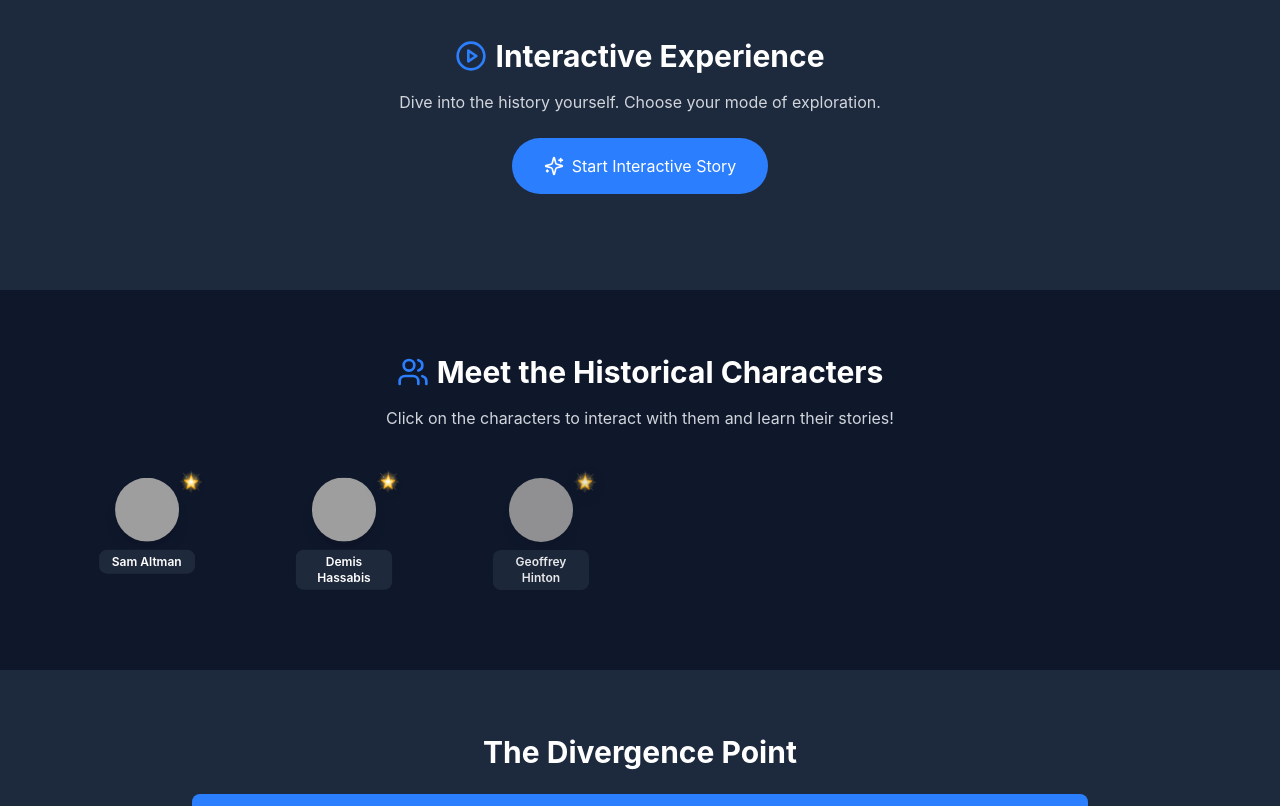
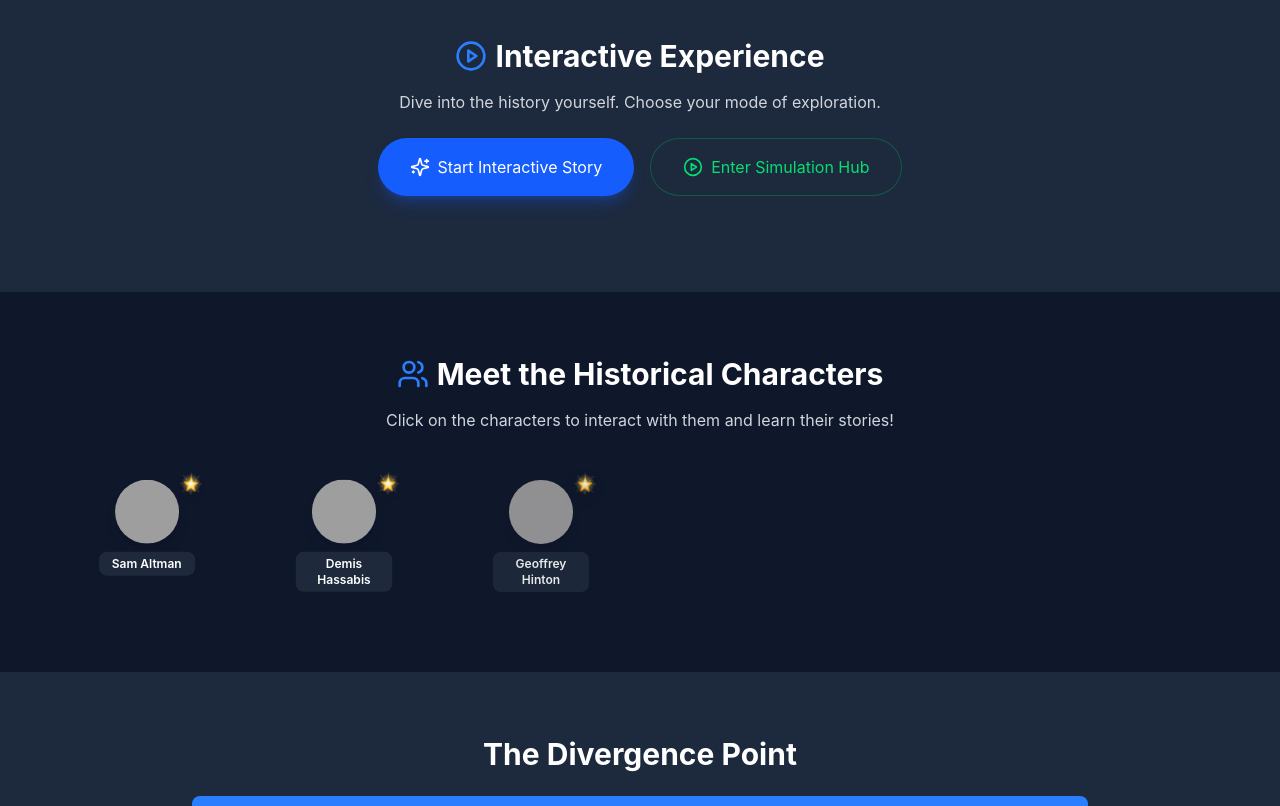
Before and after one commit to abdurshd/multiversity, a React (Vite) app: page /chapters/ai-revolution in a window 1280 px wide. Shown: the part 1000-1806 px from the top of the page. Built offline with nearby package versions, Linux system fonts and the light colour scheme; grey boxes are pictures that could not be loaded.

Commit message:
feat: introduce Simulation Hub, remove Sparkles icon, and add linked timeline ID to interactive choices.

```diff
--- a/src/App.tsx
+++ b/src/App.tsx
@@ -5,6 +5,7 @@
 import ChaptersPage from './pages/ChaptersPage';
 import ChapterDetail from './pages/ChapterDetail';
 import TimelineExplorer from './pages/TimelineExplorer';
+import SimulationHub from './pages/SimulationHub';
 import ComparisonMode from './pages/ComparisonMode';
 import { NotFoundPage } from './pages/NotFoundPage';
 import DocumentationPage from './pages/DocumentationPage';
@@ -25,6 +26,7 @@
             <Route path="/" element={<LandingPage />} />
             <Route path="/chapters" element={<ChaptersPage />} />
             <Route path="/chapters/:id" element={<ChapterDetail />} />
+            <Route path="/simulation/:chapterId" element={<SimulationHub />} />
             <Route path="/timeline/:chapterId/:timelineId" element={<TimelineExplorer />} />
             <Route path="/compare" element={<ComparisonMode />} />
             <Route path="/documentation" element={<DocumentationPage />} />
--- a/src/components/common/Footer.tsx
+++ b/src/components/common/Footer.tsx
@@ -1,6 +1,6 @@
 import React from 'react';
 import { Link } from 'react-router-dom';
-import { Github, Twitter, Mail, Sparkles, ArrowRight } from 'lucide-react';
+import { Github, Twitter, Mail, ArrowRight } from 'lucide-react';
 import { useTranslation } from 'react-i18next';
 
 export const Footer: React.FC = () => {
@@ -31,7 +31,6 @@
               to="/chapters"
               className="flex-1 inline-flex items-center justify-center space-x-2 rounded-2xl bg-blue-600 hover:bg-blue-700 px-5 py-3 text-white font-semibold shadow-lg shadow-blue-600/30 transition-colors"
             >
-              <Sparkles className="w-5 h-5" />
               <span>{t('common-nav:nav.chapters')}</span>
             </Link>
             <Link
--- a/src/components/common/NavigationHeader.tsx
+++ b/src/components/common/NavigationHeader.tsx
@@ -1,7 +1,7 @@
 import React, { useMemo, useState } from 'react';
 import { useTranslation } from 'react-i18next';
 import { Link, useLocation } from 'react-router-dom';
-import { Home, BookOpen, GitBranch, Menu, X, Sparkles } from 'lucide-react';
+import { Home, BookOpen, GitBranch, Menu, X } from 'lucide-react';
 import MultiversityIcon from '../icons/MultiversityIcon';
 import LanguageSwitcher from './LanguageSwitcher';
 
@@ -71,7 +71,6 @@
               to="/chapters"
               className="inline-flex items-center space-x-2 rounded-full bg-white/10 px-5 py-2 text-sm font-semibold text-white backdrop-blur-sm transition hover:bg-white/20"
             >
-              <Sparkles className="w-4 h-4 text-amber-300" />
               <span>{t('common-ui:buttons.explore')}</span>
             </Link>
           </nav>
@@ -110,7 +109,6 @@
               onClick={closeMenu}
               className="flex items-center justify-center space-x-2 rounded-xl border border-white/10 px-3 py-3 text-sm font-semibold text-white"
             >
-              <Sparkles className="w-4 h-4 text-amber-300" />
               <span>{t('common-ui:buttons.explore')}</span>
             </Link>
             <div className="pt-2 flex justify-center">
--- a/src/pages/ChapterDetail.tsx
+++ b/src/pages/ChapterDetail.tsx
@@ -286,13 +286,24 @@
             <div className="flex flex-col sm:flex-row gap-4 justify-center">
               <motion.button
                 onClick={() => setShowStory(!showStory)}
-                className="bg-blue-500 hover:bg-blue-600 text-white px-6 sm:px-8 py-3 sm:py-4 rounded-full transition-all duration-300 flex items-center justify-center space-x-2 text-sm sm:text-base"
+                className="bg-blue-600 hover:bg-blue-700 text-white px-6 sm:px-8 py-3 sm:py-4 rounded-full transition-all duration-300 flex items-center justify-center space-x-2 text-sm sm:text-base shadow-lg shadow-blue-600/30"
                 whileHover={{ scale: 1.05 }}
                 whileTap={{ scale: 0.95 }}
               >
                 <Sparkles className="w-5 h-5" />
                 <span>{showStory ? t('common-ui:buttons.hide_story') : t('common-ui:buttons.start_interactive_story')}</span>
               </motion.button>
+
+              <Link to={`/simulation/${chapter.id}`}>
+                <motion.div
+                  className="bg-slate-800 hover:bg-slate-700 border border-green-500/30 text-green-400 hover:text-green-300 px-6 sm:px-8 py-3 sm:py-4 rounded-full transition-all duration-300 flex items-center justify-center space-x-2 text-sm sm:text-base cursor-pointer"
+                  whileHover={{ scale: 1.05 }}
+                  whileTap={{ scale: 0.95 }}
+                >
+                  <PlayCircle className="w-5 h-5" />
+                  <span>Enter Simulation Hub</span>
+                </motion.div>
+              </Link>
             </div>
           </motion.div>
 
--- a/src/pages/LandingPage.tsx
+++ b/src/pages/LandingPage.tsx
@@ -8,7 +8,6 @@
   Globe,
   BookOpen,
   GitBranch,
-  Sparkles,
   Shield,
   Layers,
   Compass,
@@ -150,7 +149,6 @@
               to="/chapters"
               className="inline-flex items-center space-x-2 bg-blue-600 hover:bg-blue-700 text-white px-8 py-3 rounded-lg text-lg font-semibold transition-colors"
             >
-              <Sparkles className="w-5 h-5" />
               <span>{t('pages-landing:hero.cta.primary')}</span>
               <ArrowRight className="w-5 h-5" />
             </Link>
--- a/src/pages/SimulationHub.tsx
+++ b/src/pages/SimulationHub.tsx
@@ -101,7 +101,7 @@
                     >
                         <div className="absolute top-0 left-0 w-full h-1 bg-green-500/50"></div>
 
-                        <h1 className="text-4xl md:text-6xl font-black mb-4 tracking-tighter text-transparent bg-clip-text bg-gradient-to-r from-green-400 to-blue-500 uppercase">
+                        <h1 className="text-4xl md:text-6xl font-black mb-4 tracking-tighter text-transparent bg-clip-text bg-gradient-to-r from-green-400 to-green-600 uppercase">
                             {chapter.title}
                         </h1>
 
--- a/src/types/index.ts
+++ b/src/types/index.ts
@@ -66,6 +66,7 @@
   text: string;
   consequence: string;
   nextSceneId?: string;
+  linkedTimelineId?: string;
 }
 
 export interface InteractiveScenario {
```
